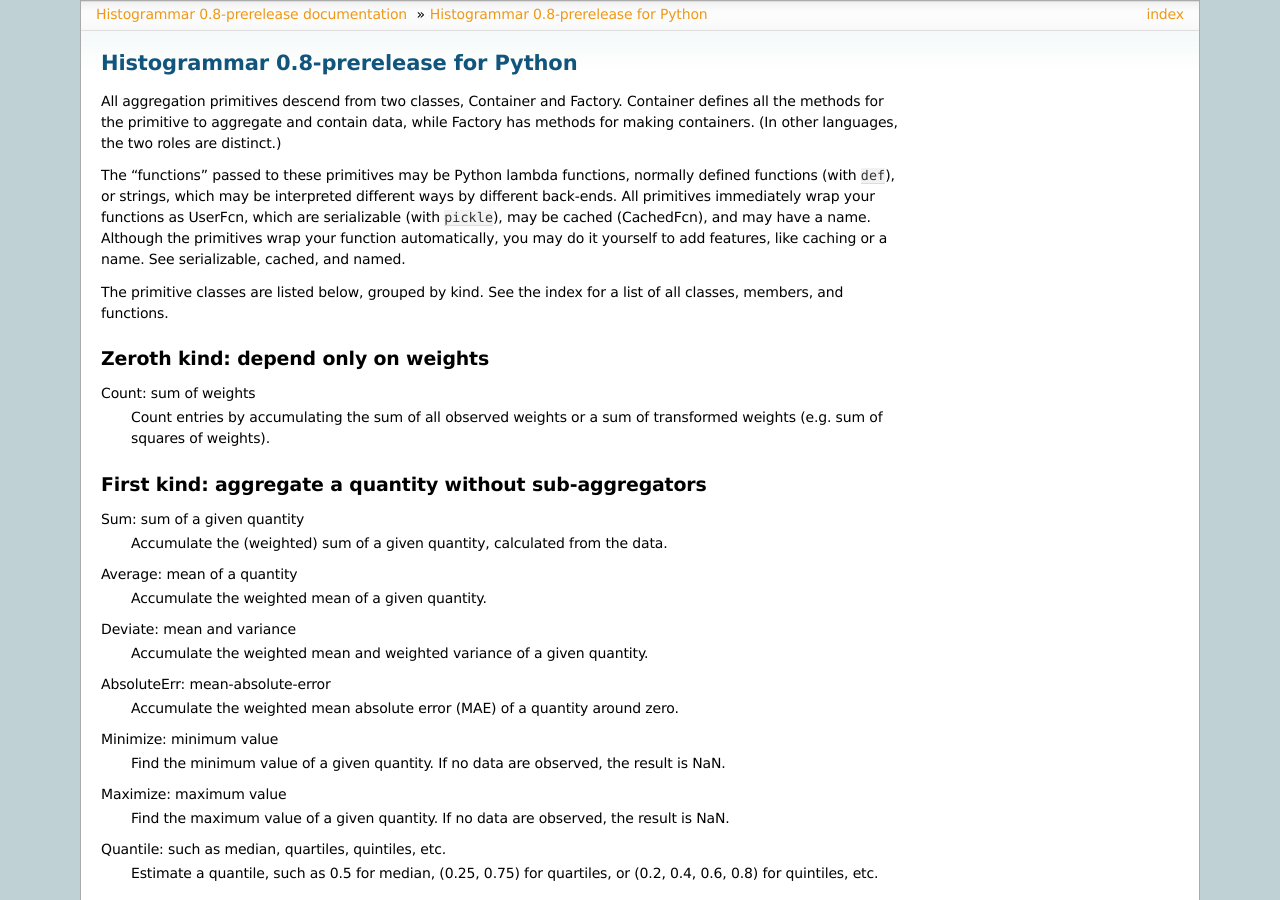
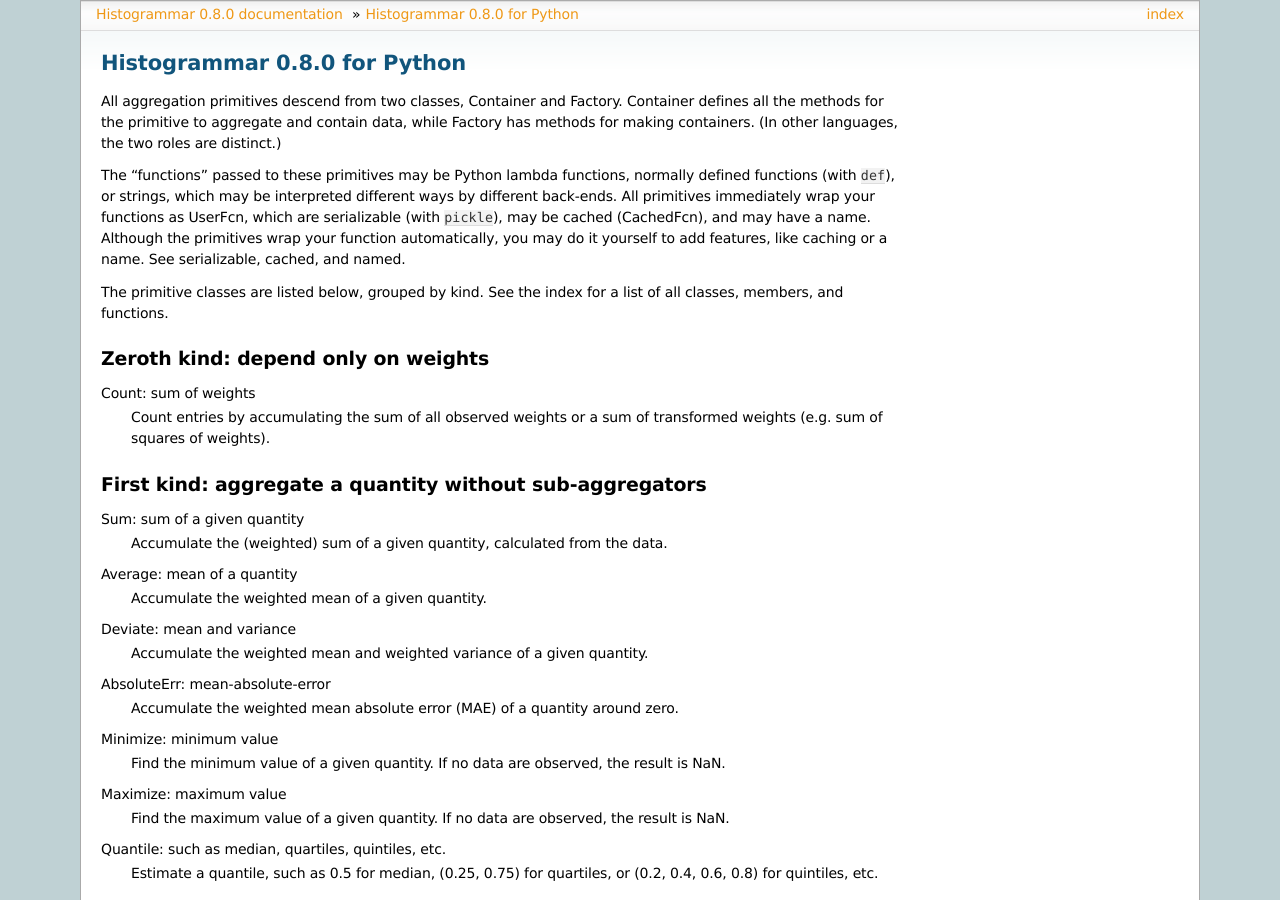
Before and after one commit to histogrammar/histogrammar-python, a Sphinx documentation site: the page built from docs/index.rst, in a window 1280 px wide and 900 px high. Built offline with Sphinx 7.4.7, drawn with Linux system fonts in a browser that asks for light colours; formulas are drawn with MathJax 3; some of the changed text lies outside the part shown.

Commit message:
create 0.8.x branch

```diff
--- a/docs/conf.py
+++ b/docs/conf.py
@@ -47,9 +47,9 @@
 # built documents.
 #
 # The short X.Y version.
-version = "0.8-prerelease"
+version = "0.8.0"
 # The full version, including alpha/beta/rc tags.
-release = "0.8-prerelease"
+release = "0.8.0"
 
 # The language for content autogenerated by Sphinx. Refer to documentation
 # for a list of supported languages.
--- a/histogrammar/version.py
+++ b/histogrammar/version.py
@@ -14,4 +14,4 @@
 # See the License for the specific language governing permissions and
 # limitations under the License.
 
-__version__ = "0.8-prerelease"
+__version__ = "0.8.0"
```
